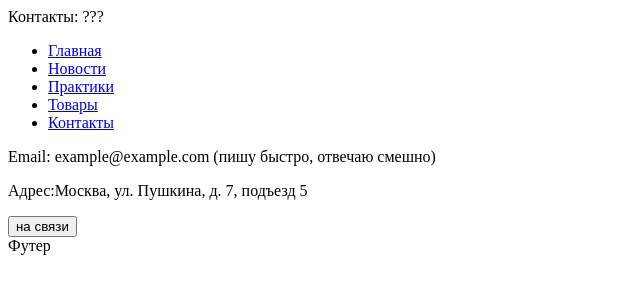
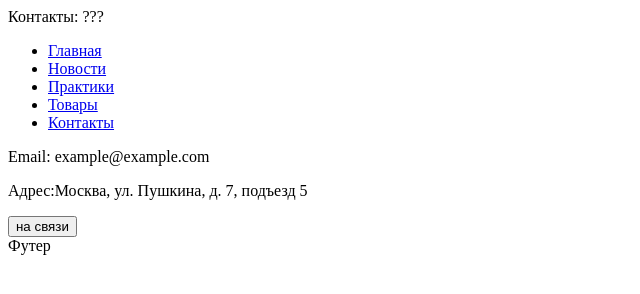
Before and after one commit to Flawzik/frontend-and-backend-practice, a plain HTML site: page contacts.html in a window 1280 px wide. Shown: the whole page, without its empty margins (0-640 px from the left). Drawn offline with Linux system fonts and the light colour scheme.

Commit message:
Update contacts.html

```diff
--- a/contacts.html
+++ b/contacts.html
@@ -19,7 +19,7 @@
         </div>
         <div class="content">
             <div class="contacts-card">
-                <p class="contact-line">Email: example@example.com (пишу быстро, отвечаю смешно)</p>
+                <p class="contact-line">Email: example@example.com</p>
                 <p class="contact-line">Адрес:Москва, ул. Пушкина, д. 7, подъезд 5</p>
                 <button type="button" class="btn-call">на связи</button>
             </div>
```
